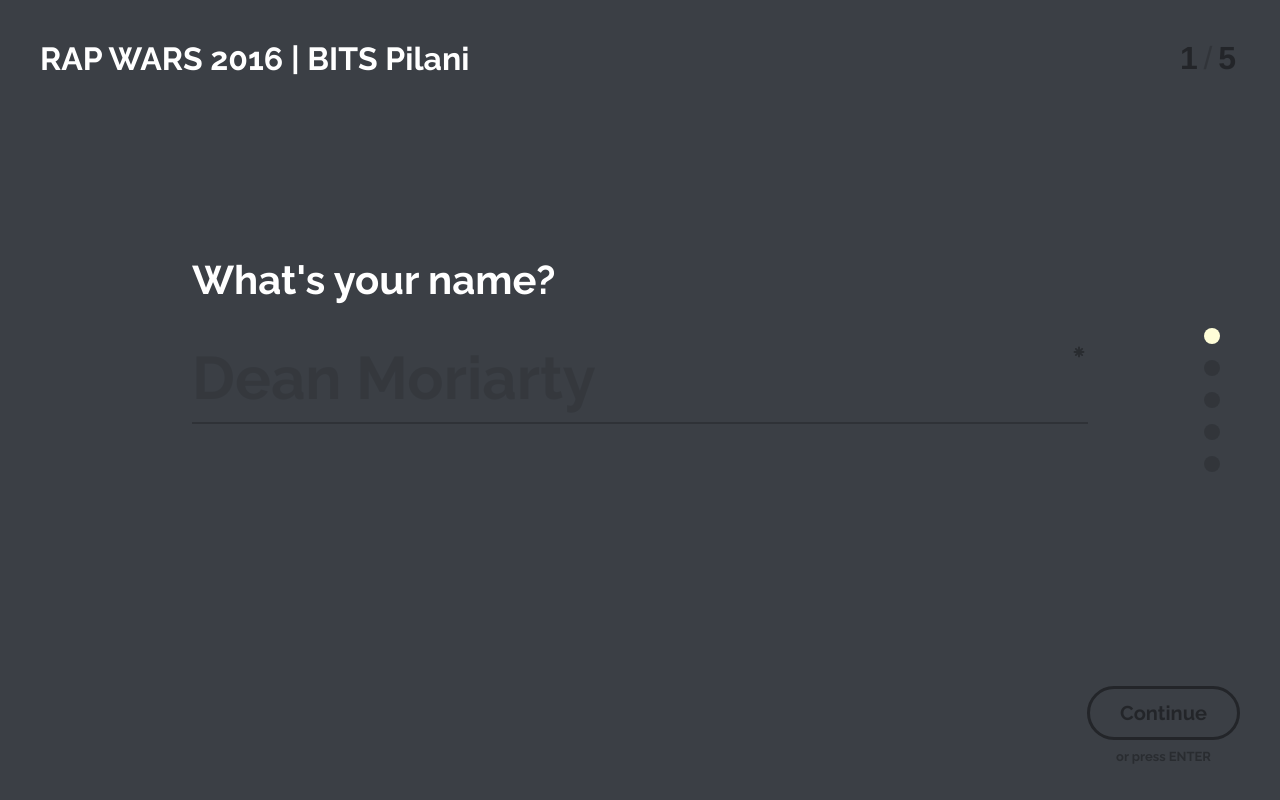
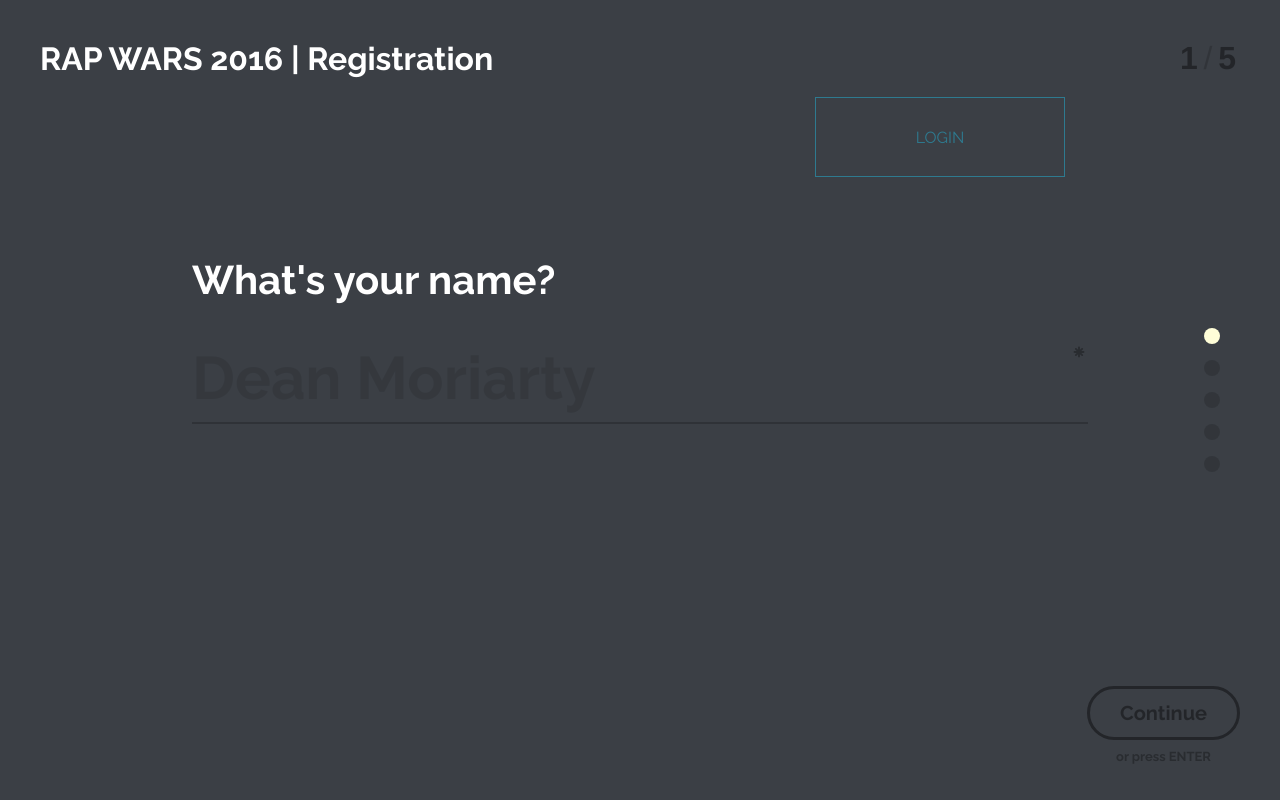
Before and after one commit to goelmayank/Rap-Wars-registration, a plain HTML site: page index.html in a window 1280 px wide. Drawn offline with Linux system fonts and the light colour scheme.

Commit message:
login button

```diff
--- /dev/null
+++ b/css/style.css
@@ -0,0 +1,78 @@
+.wrap {
+    width: 50%;
+    float: right;
+    -webkit-transition: none;
+    transition: none;
+}
+
+[class^="btn-"] {
+    position: relative;
+    display: block;
+    margin: 20px auto;
+    width: 100%;
+    height: 80px;
+    max-width: 250px;
+    text-transform: uppercase;
+    overflow: hidden;
+    border: 1px solid currentColor;
+}
+
+.btn-7 {
+    text-align: center;
+    color: #2e7a8f;
+    text-decoration: none;
+    line-height: 80px;
+}
+
+.btn-7:before,
+.btn-7:after,
+.btn-7 span:before,
+.btn-7 span:after {
+    box-sizing: border-box;
+    -webkit-transition: 0.5s;
+    transition: 0.5s;
+    z-index: -1;
+    content: '';
+    position: absolute;
+    top: 0;
+    width: 63.5px;
+    height: 0;
+    background: #053b4a;
+}
+
+.btn-7:before {
+    left: 0;
+}
+
+.btn-7:after {
+    left: 125px;
+}
+
+.btn-7 span:before,
+.btn-7 span:after {
+    top: auto;
+    bottom: 0;
+}
+
+.btn-7 span:before {
+    left: 62.5px;
+}
+
+.btn-7 span:after {
+    left: 187.5px;
+}
+
+.btn-7:hover {
+    color: #c2d8de;
+}
+
+.btn-7:hover:before,
+.btn-7:hover:after,
+.btn-7:hover span:before,
+.btn-7:hover span:after {
+    height: 80px;
+}
+
+.btn-7:active {
+    background: #09627b;
+}
--- a/index.html
+++ b/index.html
@@ -28,6 +28,8 @@
     <link rel="stylesheet" type="text/css" href="css/component.css" />
     <link rel="stylesheet" type="text/css" href="css/cs-select.css" />
     <link rel="stylesheet" type="text/css" href="css/cs-skin-boxes.css" />
+    <link rel="stylesheet" type="text/css" href="css/style.css" />
+    <script src="js/script.js"></script>
     <script src="js/modernizr.custom.js"></script>
 </head>
 
@@ -35,7 +37,10 @@
     <div class="container">
         <div class="fs-form-wrap" id="fs-form-wrap">
             <div class="fs-title">
-                <h1>RAP WARS 2016 | BITS Pilani</h1>
+                <h1>RAP WARS 2016 | Registration</h1>
+                <div class="wrap">
+                    <a class="btn-7" href="#"><span>Login</span></a>
+                </div>
             </div>
             <form id="myform" class="fs-form fs-form-full" autocomplete="off">
                 <ol class="fs-fields">
--- /dev/null
+++ b/js/script.js
@@ -0,0 +1,25 @@
+$(function() {
+    /* $('[class^="btn-"')
+       .on('mouseenter', function(e) {
+        $(this).removeClass('hovered');
+       })
+       .on('mouseout', function(e) {
+        $(this).addClass('hovered');
+       });*/
+
+    $('.btn-6')
+        .on('mouseenter', function(e) {
+            var parentOffset = $(this).offset(),
+                relX = e.pageX - parentOffset.left,
+                relY = e.pageY - parentOffset.top;
+            $(this).find('span').css({ top: relY, left: relX })
+        })
+        .on('mouseout', function(e) {
+            var parentOffset = $(this).offset(),
+                relX = e.pageX - parentOffset.left,
+                relY = e.pageY - parentOffset.top;
+            $(this).find('span').css({ top: relY, left: relX })
+        });
+    $('[href=#]').click(function() {
+        return false });
+});
```
Also changed, not shown: 1 other file.
